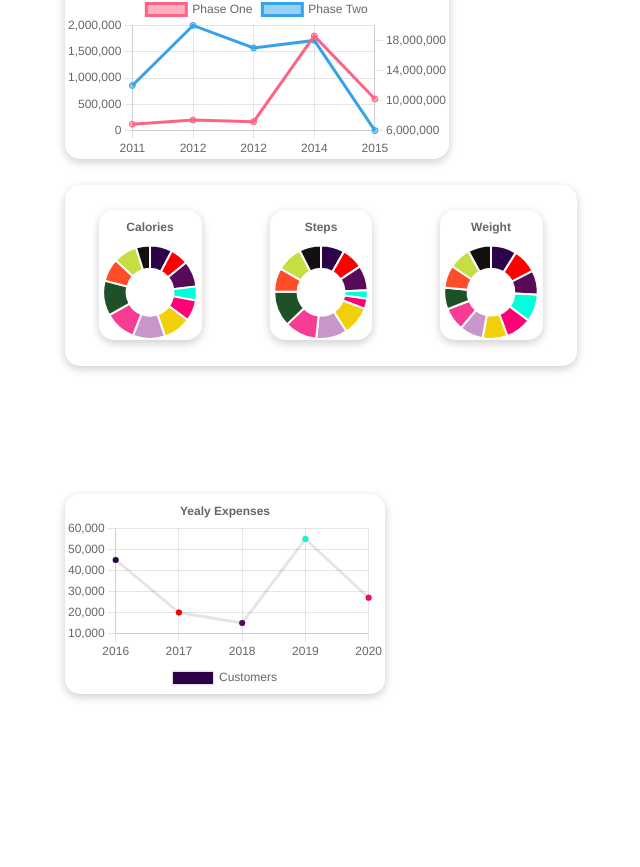
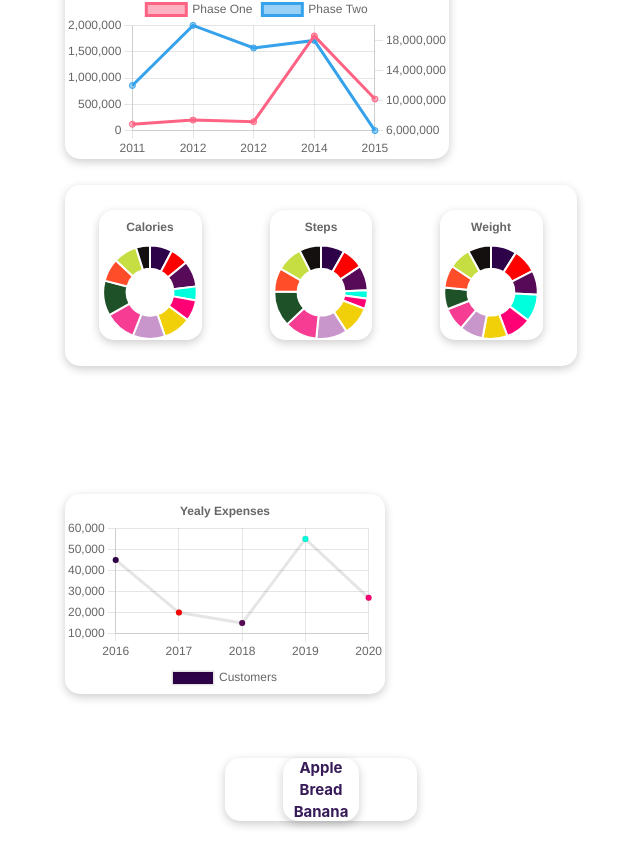
Before and after one commit to SANKALP1011/data-visualisation-dashbaord, a React (Create React App) app: page / in a window 1280 px wide. Shown: the part 1089-1956 px from the top of the page, without its empty margins (319-959 px from the left). Before the commit the page ends 1847 px from the top, so only its background shows below. Built offline with nearby package versions, Linux system fonts and the light colour scheme.

Commit message:
Grocey card added...

```diff
--- a/src/App.js
+++ b/src/App.js
@@ -5,7 +5,7 @@ import LineChart  from './Components/Charts/CustomerChart';
 import RevenueChart from "./Components/Charts/RevenueChart"
 import HealthCard from './Components/Card/HealthCard';
 import ExpensesChart from './Components/Charts/ExpensesChart';
-import GroceryList from './Components/List/GroceryList';
+import { GroceryCard } from './Components/Card/GroceryCard';
 
 function App() {
   return (
@@ -16,7 +16,7 @@ function App() {
         <RevenueChart/>
         <HealthCard/>
         <ExpensesChart/>
-        <GroceryList/>
+        <GroceryCard/>
     </div>
   );
 }
--- /dev/null
+++ b/src/Components/Card/GroceryCard.jsx
@@ -0,0 +1,10 @@
+import React from "react";
+import GroceryList from "../List/GroceryList";
+
+export const GroceryCard = () =>{
+    return(
+        <div className="GroceryCard">
+            <GroceryList/>
+        </div>
+    )
+}
--- a/src/Components/List/GroceryList.jsx
+++ b/src/Components/List/GroceryList.jsx
@@ -14,12 +14,9 @@ export const GroceryList = () =>{
 
     return<>
         <div className="GroceryList">
-            {grocery.map((value)=>{
-
-                        <h2>{value.name}</h2>
-
-
-            })}
+            {grocery.map((value)=>
+                   <h2>{value.name}</h2>
+                )}
         </div>
         </>
 
--- a/src/Styles/Card/GroceryCard.css
+++ b/src/Styles/Card/GroceryCard.css
@@ -1,15 +1,20 @@
-.GroceryList{
-    text-align: center;
-    width: 20%;
+.GroceryCard{
+    width: 15%;
     height: 30%;
     margin: 5% auto;
     border-radius: 15px;
     box-shadow: 0 3px 10px rgb(0 0 0 / 0.2);
 }
+.GroceryList{
+    text-align: center;
+    width: 40%;
+    height: 30%;
+    margin: 10% auto;
+    border-radius: 15px;
+    box-shadow: 0 3px 10px rgb(0 0 0 / 0.2);
+}
 .GroceryList h2{
-    font-size: 30px;
-    color: #FFE6E6;
+    margin: 4% auto;
+    font-size: 15px;
+    color: #371B58;
 }
-h2{
-    color: black;
-}
```
